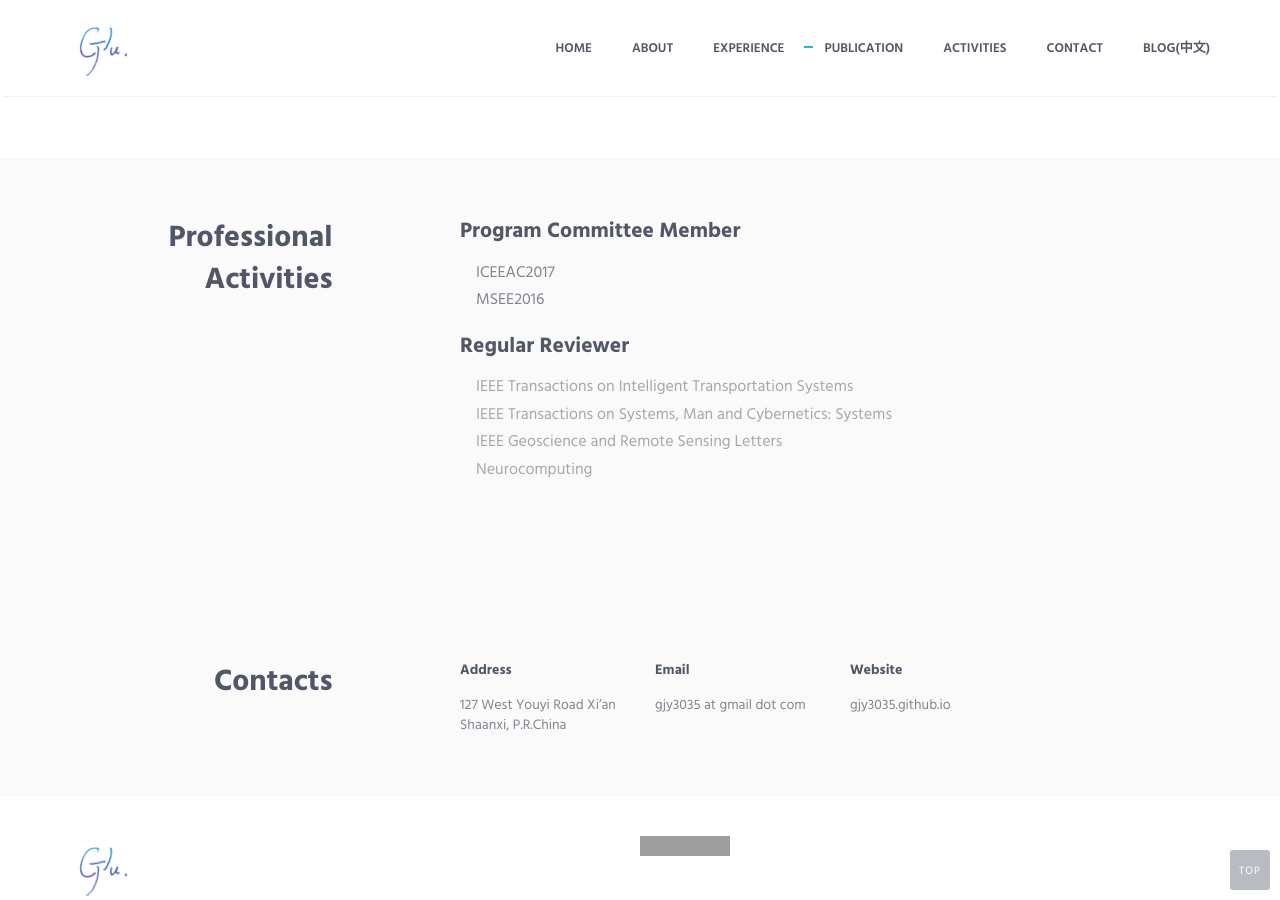
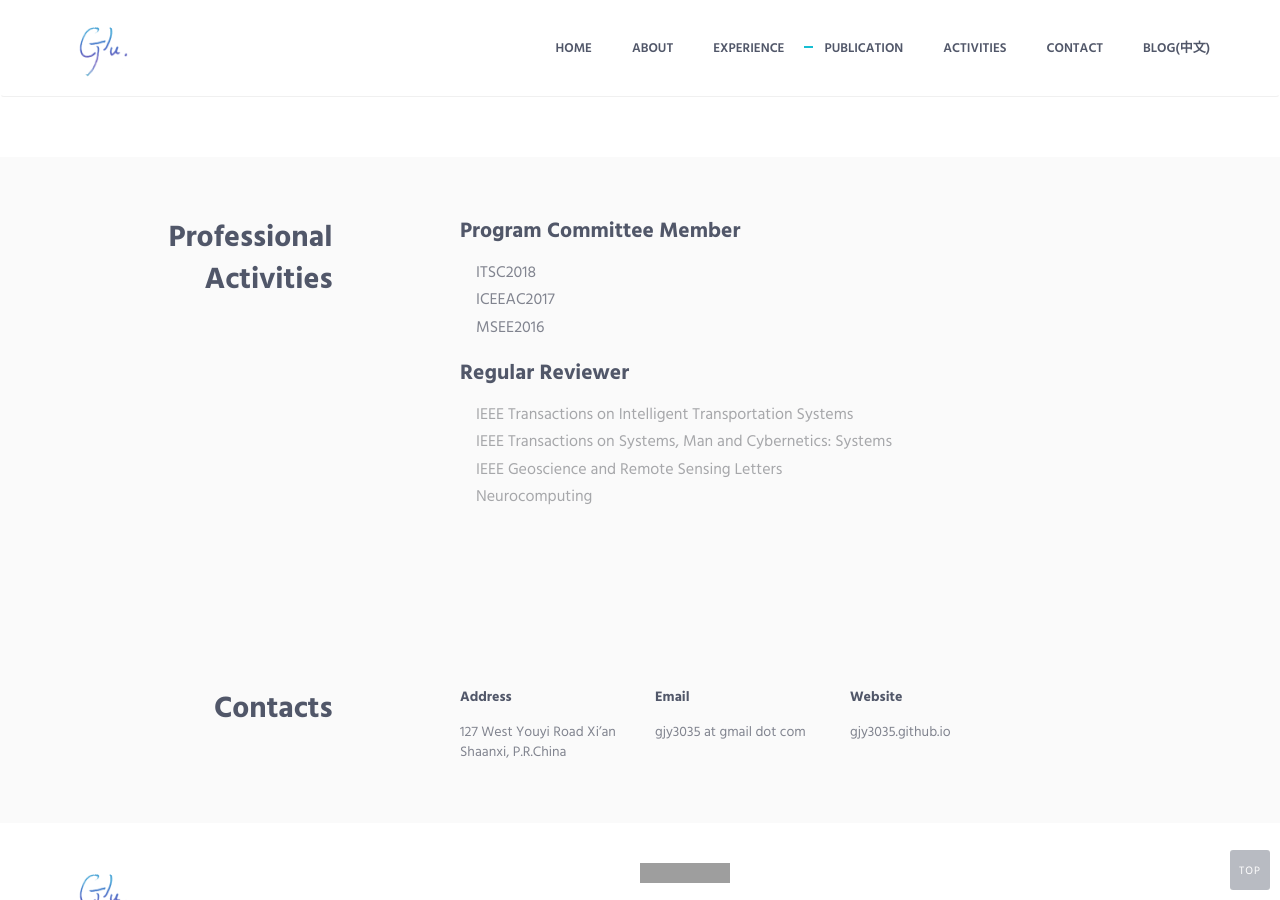
Before and after one commit to gjy3035/gjy3035.github.io, a Jekyll site: the page index.html, which Jekyll copies as it is, in a window 1280 px wide and 900 px high, scrolled down 1562 px. Built offline with Jekyll 4.4.1, drawn with Linux system fonts in a browser that asks for light colours; grey boxes are pictures that could not be loaded.

Commit message:
update ITSC

```diff
--- a/index.html
+++ b/index.html
@@ -285,7 +285,8 @@ organization={IEEE}
                         <div class="col-sm-8 col-sm-offset-1">
                          <div class="margin-b-20">
 							 <h2 style="text-align:left; font-size: 16pt;">Program Committee Member</h2>
-                             <p style="text-align:left; font-size: 12pt;text-indent: 1em; margin-bottom:5px"><a href="http://www.iceeac2017.org/">ICEEAC2017</a></p>
+                             <p style="text-align:left; font-size: 12pt;text-indent: 1em; margin-bottom:5px"><a href="https://www.ieee-itsc2018.org/">ITSC2018</a></p>
+				 <p style="text-align:left; font-size: 12pt;text-indent: 1em; margin-bottom:5px"><a href="http://www.iceeac2017.org/">ICEEAC2017</a></p>
                              <p style="text-align:left; font-size: 12pt;text-indent: 1em; margin-bottom:5px"><a href="http://www.msee2016.org/">MSEE2016</a></p>
                              </div>
                          <div class="margin-b-60">
```
